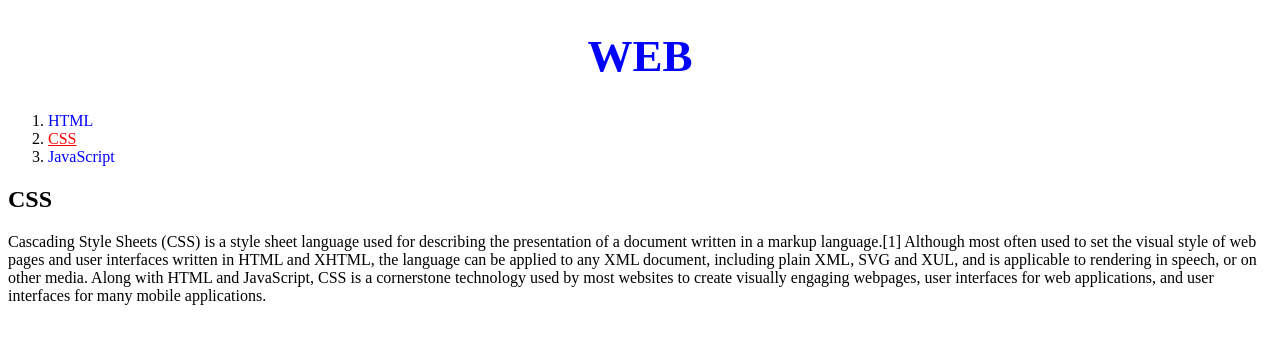
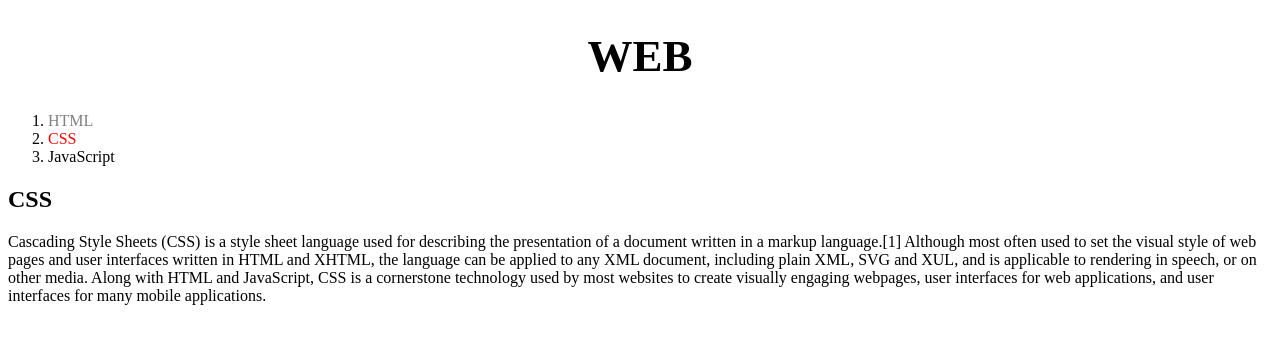
Before and after one commit to tmrwu/FE, a plain HTML site: page 2.html in a window 1280 px wide. Drawn offline with Linux system fonts and the light colour scheme.

Commit message:
Update 2.html

```diff
--- a/2.html
+++ b/2.html
@@ -4,8 +4,14 @@
   <title>WEB - CSS</title>
   <meta charset="utf-8">
   <style>
+    #active {
+      color:red;
+    }
+    .saw {
+      color:gray;
+    }
     a {
-      color:blue;
+      color:black;
       text-decoration: none;
     }
     h1 {
@@ -17,8 +23,8 @@
 <body>
   <h1><a href="index.html">WEB</a></h1>
   <ol>
-    <li><a href="1.html">HTML</a></li>
-    <li><a href="2.html" style="color:red;text-decoration:underline">CSS</a></li>
+    <li><a href="1.html" class="saw">HTML</a></li>
+    <li><a href="2.html" class="saw" id="active">CSS</a></li>
     <li><a href="3.html">JavaScript</a></li>
   </ol>
   <h2>CSS</h2>
```
